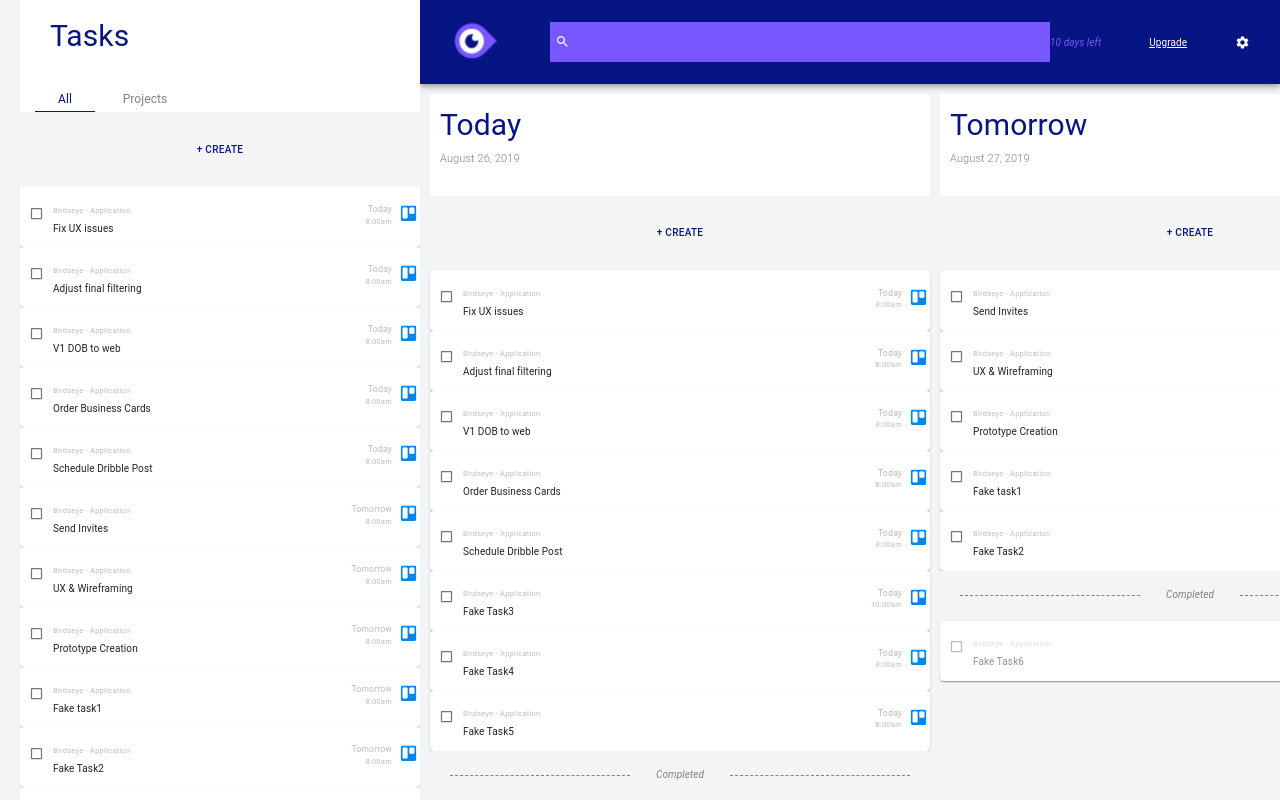
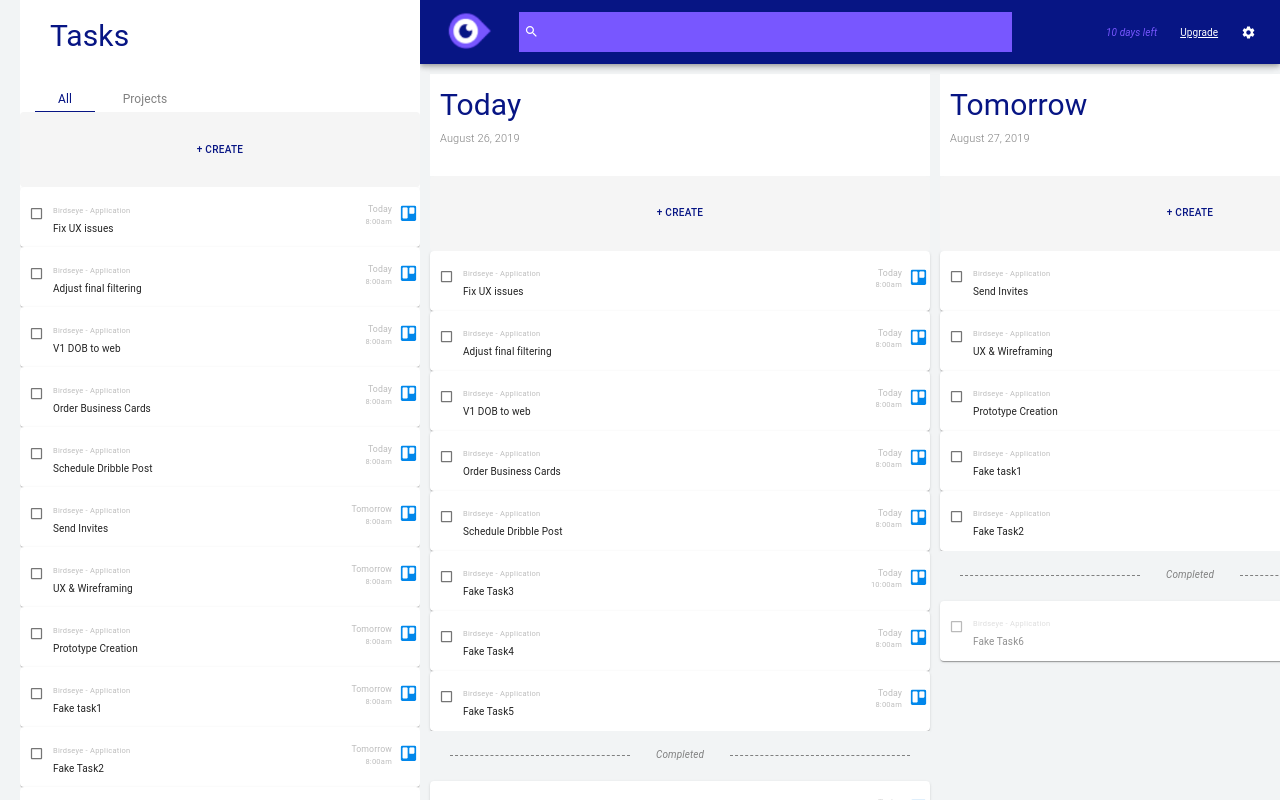
Before and after one commit to darenlarson/headway-birdseye, a React (Create React App) app: page /task-manager in a window 1280 px wide. Built offline with nearby package versions, Linux system fonts and the light colour scheme.

Commit message:
fixed appbar

```diff
--- a/src/components/Header.js
+++ b/src/components/Header.js
@@ -5,11 +5,12 @@ import Logo from '../assets/logo_purple.png'
 import { makeStyles, useTheme } from "@material-ui/core/styles";
 import SearchIcon from "@material-ui/icons/Search";
 import SettingsIcon from "@material-ui/icons/Settings";
-import { AppBar, InputBase, Toolbar, Typography } from "@material-ui/core";
+import { AppBar, InputBase, Toolbar, Typography, withWidth } from "@material-ui/core";
 
 const useStyles = makeStyles(theme => ({
   input: {
     color: '#FFFFF',
+    width: '100%',
   },
 }));
 
@@ -18,27 +19,32 @@ const Header = props => {
   const theme = useTheme()
 
   return (
-    <AppBar position="static" style={{ width: '100%' }} className={`header-ctn ${props.size}`}>
+    <AppBar position="sticky" >
+    {/* // <AppBar position={props.width !== 'xs' && props.width !== 'sm' ? 'static' : 'sticky'}  > */}
+
       <Toolbar style={{ display: 'flex', justifyContent: 'space-between' }} >
-        <div style={{ display: 'flex' }} >
-          <img src={Logo} style={{ width: 50, marginRight: 50 }} />
-          <div style={{ backgroundColor: '#7857FF', display: 'flex', alignItems: 'center', width: 500, padding: '0 5px' }} >
+
+        <div style={{ display: 'flex', width: '70%', maxWidth: '600px', marginRight: 10 }} >
+          <img src={Logo} style={{ width: 50, marginRight: 25 }} />
+          <div style={{ backgroundColor: '#7857FF', display: 'flex', alignItems: 'center', padding: '0 5px', width: '100%' }} >
             <SearchIcon />
             <InputBase className={classes.input} color='#FFFFF' />
           </div>
         </div>
 
-        <div style={{ display: 'flex', justifyContent: 'space-between', width: 200 }}>
+        <div style={{ display: 'flex', justifyContent: 'space-between', width: 150 }}>
           <Typography style={{ color: theme.palette.primary.light, fontStyle: 'italic' }} >10 days left</Typography>
           <Typography style={{ textDecoration: 'underline' }} >Upgrade</Typography>
           <SettingsIcon />
         </div>
+
       </Toolbar>
+
     </AppBar>
   );
 }
 
-export default Header
+export default withWidth()(Header)
 
 
 
--- a/src/scss/Header.scss
+++ b/src/scss/Header.scss
@@ -54,20 +54,20 @@
   }
 }
 
-.desktop {
-  @media (min-width: 800px) {
-    display: flex;
-    justify-content: space-between;
-    align-items: center;
-  }
-}
+// .desktop {
+//   @media (min-width: 800px) {
+//     display: flex;
+//     justify-content: space-between;
+//     align-items: center;
+//   }
+// }
 
-.mobile {
-  @media (max-width: 800px) {
-    position: sticky;
-    top: 0;
-    display: flex;
-    justify-content: space-between;
-    align-items: center;
-  }
-}
+// .mobile {
+//   @media (max-width: 800px) {
+//     position: sticky;
+//     top: 0;
+//     display: flex;
+//     justify-content: space-between;
+//     align-items: center;
+//   }
+// }
--- a/src/scss/TaskManagementView.scss
+++ b/src/scss/TaskManagementView.scss
@@ -7,7 +7,6 @@
   background-color: #f2f4f5;
   .right-side-view {
     width: 100%;
-    // margin-bottom: 100px;
     overflow: hidden;
     @media (max-width: 800px) {
       display: none;
--- a/src/views/TaskManagementView.js
+++ b/src/views/TaskManagementView.js
@@ -25,14 +25,15 @@ class TaskManagementView extends React.Component {
     const { daysLeft, list, projects, tasks } = this.state,
           { width } = this.props
 
+    console.log(width)
     return (
-      <div className="tmv-ctn">
-
-        {width === 'sm' || width === 'xs'
+      <>
+        {width === 'xs' || width === 'sm'
           ? <Header daysLeft={daysLeft} size="mobile" />
           : undefined
         }
 
+        <div className="tmv-ctn">
           <TaskSidebar
             tasks={tasks}
             projects={projects}
@@ -41,12 +42,15 @@ class TaskManagementView extends React.Component {
           />
 
           <div className="right-side-view">
-          <Header daysLeft={daysLeft} size="desktop" />
-          <ScheduledTasks
-            tasks={tasks}
-          />
+            {width === 'md' || width === 'lg' || width === 'xl'
+              ? <Header daysLeft={daysLeft} size="desktop" />
+              : undefined
+            }
+
+            <ScheduledTasks tasks={tasks}/>
           </div>
         </div>
+      </>
     );
   }
 }
```
Lines whose indentation alone changed are shown as unchanged.
